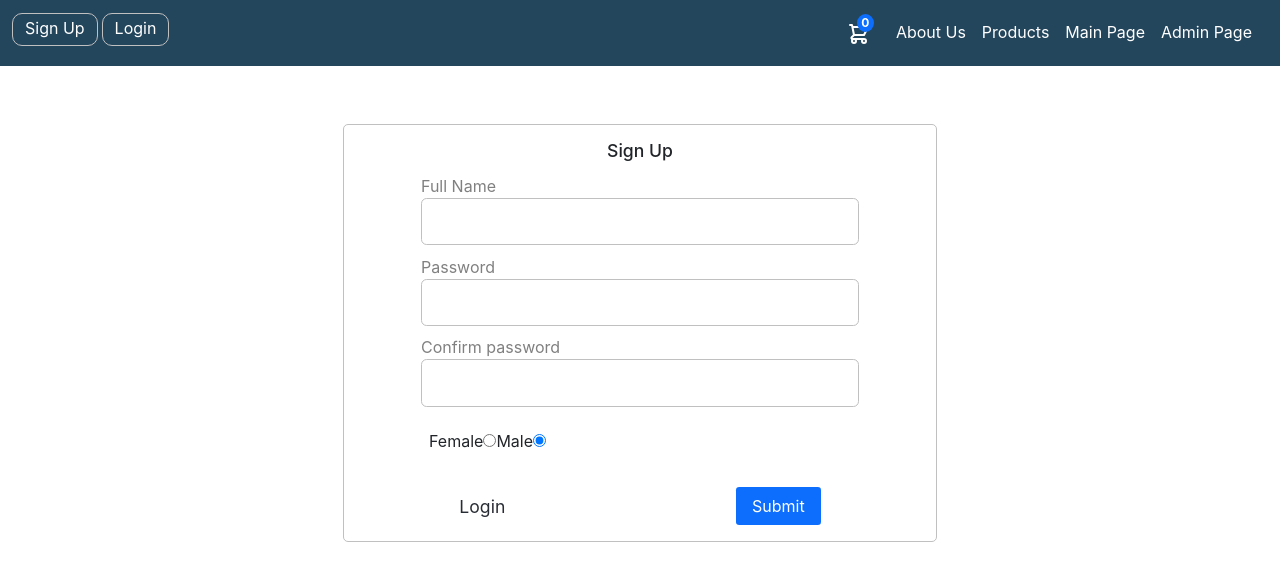
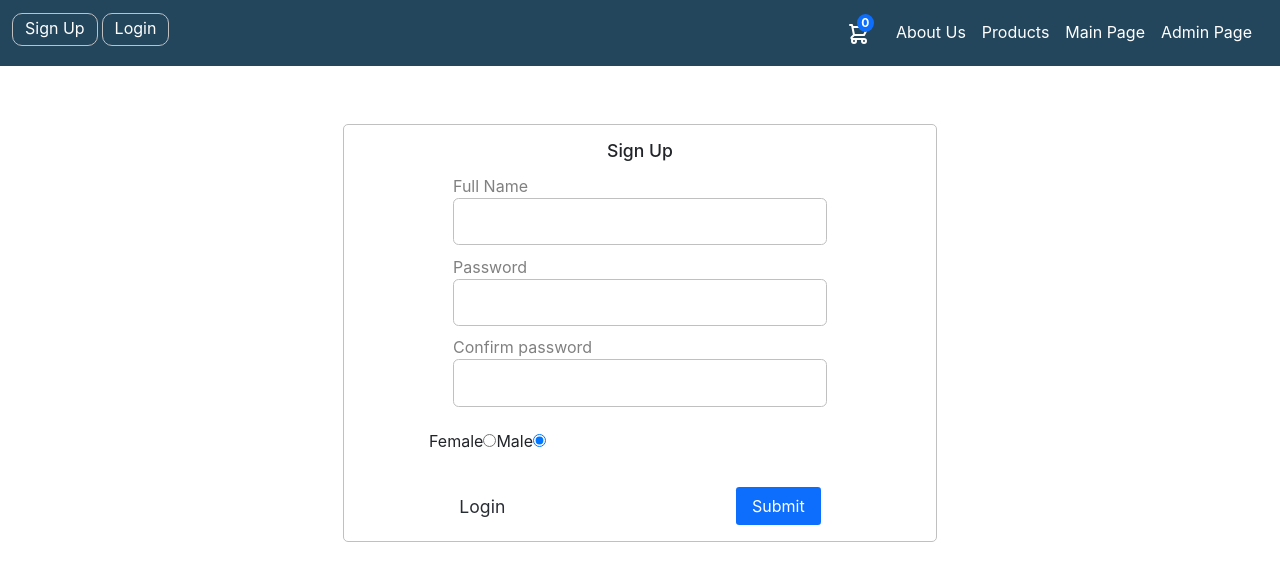
Before and after one commit to lacostefa/shopping, a React (Create React App) app: page /shopping/signup in a window 1280 px wide. Shown: the top 580 px of the page. Built offline with nearby package versions, Linux system fonts and the light colour scheme; no server answers.

Commit message:
Update Login.scss
i change it to full mode

```diff
--- a/src/css/Login.scss
+++ b/src/css/Login.scss
@@ -1,31 +1,37 @@
-.inputRed {
-  border: 1px solid red;
+/* Common styles for both input classes */
+.inputCommon {
   height: 2rem;
   border-radius: 0.35rem;
 }
 
-.inputBlue {
-  border: #043e84;
-  height: 2rem;
-  width: 23rem;
-  border-radius: 0.35rem;
+/* Red input */
+.inputRed {
+  border: 1px solid red;
+  width: 100%; /* Take up full width */
 }
 
+/* Blue input */
+.inputBlue {
+  border: 1px solid #043e84; /* Fix border color */
+  width: 100%; /* Take up full width */
+  max-width: 23rem; /* Set a maximum width */
+}
+
+/* Focus styles for both inputs */
 .inputBlue:focus,
 .inputRed:focus {
   border: 1px solid red;
-  height: 2rem;
-  width: 23rem;
-  border-radius: 0.35rem;
 }
 
-.f-name span {
-  color: red;
-  background-color: rgb(255, 0, 0, 0.175);
-  font-size: 0.65rem;
-  text-align: left;
-  padding-top: 0.15rem;
-  margin: 0.25rem;
-  width: 27%;
-  height: 1rem;
+/* Responsive adjustments for small screens */
+@media only screen and (max-width: 600px) {
+  .inputBlue,
+  .inputRed {
+    width: 100%; /* Take up full width on small screens */
+  }
+
+  .f-name span {
+    width: 100%; /* Take up full width on small screens */
+    font-size: 1.5vw; /* Adjust the multiplier as needed */
+  }
 }
```
